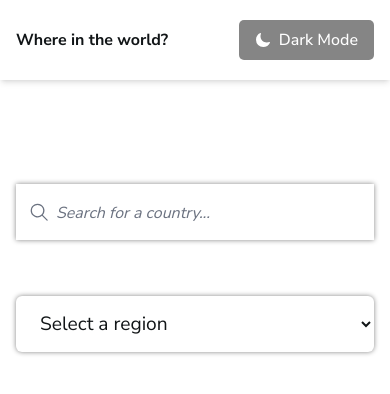
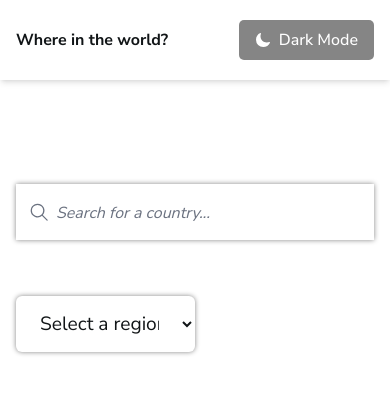
Before and after one commit to Gandalf-hash/Rest-Countries-API-With-Color-Switch-Toggle, a React (Vite) app: page / in a window 390 px wide. Shown: the top 394 px of the page. Built offline with nearby package versions, Linux system fonts and the light colour scheme.

Commit message:
Updates filter styles for country search and filter section

```diff
--- a/src/components/CountryFilter.tsx
+++ b/src/components/CountryFilter.tsx
@@ -12,7 +12,7 @@ export const CountryFilter = ({
   filteredCountries: Country[];
 }) => {
   return (
-    <div className="filter-container filtered__results w-full flex flex-col md:flex-row md:justify-end">
+    <div className="filter-container filtered__results w-1/2 flex flex-col md:flex-row  md:justify-end">
       <form action="">
         <label htmlFor="filter" className="sr-only">
           Filter by Region
--- a/src/ui/search-and-filter-section.tsx
+++ b/src/ui/search-and-filter-section.tsx
@@ -14,7 +14,7 @@ function SearchAndFilterSection({
   filteredCountries: Country[];
 }) {
   return (
-    <div className="flex flex-col md:flex-row justify-between items-center mt-[4.5rem]">
+    <div className="flex flex-col md:flex-row justify-between items-start md:items-center mt-[4.5rem]">
       <CountrySearch />
       <CountryFilter filteredCountries={filteredCountries} />
     </div>
```
